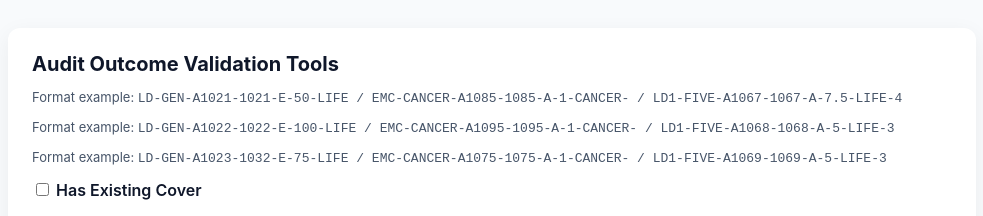
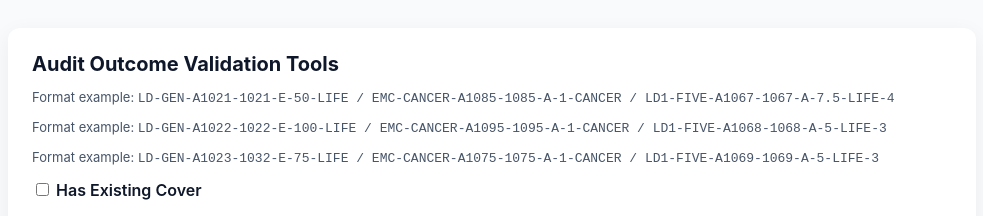
Before and after one commit to yap9988hk/prevfilechk, a plain HTML site: page index.html in a window 1280 px wide. Shown: the top 216 px of the page, without its empty margins (148-1131 px from the left). Drawn offline with Linux system fonts and the light colour scheme.

Commit message:
Update index.html

```diff
--- a/index.html
+++ b/index.html
@@ -18,13 +18,13 @@
   <div class="card">
     <h1>Audit Outcome Validation Tools</h1>
     <p style="font-size:13px;color:#475569;">
-      Format example: <code>LD-GEN-A1021-1021-E-50-LIFE / EMC-CANCER-A1085-1085-A-1-CANCER- / LD1-FIVE-A1067-1067-A-7.5-LIFE-4</code>
+      Format example: <code>LD-GEN-A1021-1021-E-50-LIFE / EMC-CANCER-A1085-1085-A-1-CANCER / LD1-FIVE-A1067-1067-A-7.5-LIFE-4</code>
     </p>
     <p style="font-size:13px;color:#475569;">
-      Format example: <code>LD-GEN-A1022-1022-E-100-LIFE / EMC-CANCER-A1095-1095-A-1-CANCER- / LD1-FIVE-A1068-1068-A-5-LIFE-3</code>
+      Format example: <code>LD-GEN-A1022-1022-E-100-LIFE / EMC-CANCER-A1095-1095-A-1-CANCER / LD1-FIVE-A1068-1068-A-5-LIFE-3</code>
     </p>
     <p style="font-size:13px;color:#475569;">
-      Format example: <code>LD-GEN-A1023-1032-E-75-LIFE / EMC-CANCER-A1075-1075-A-1-CANCER- / LD1-FIVE-A1069-1069-A-5-LIFE-3</code>
+      Format example: <code>LD-GEN-A1023-1032-E-75-LIFE / EMC-CANCER-A1075-1075-A-1-CANCER / LD1-FIVE-A1069-1069-A-5-LIFE-3</code>
     </p>
 
 
```
